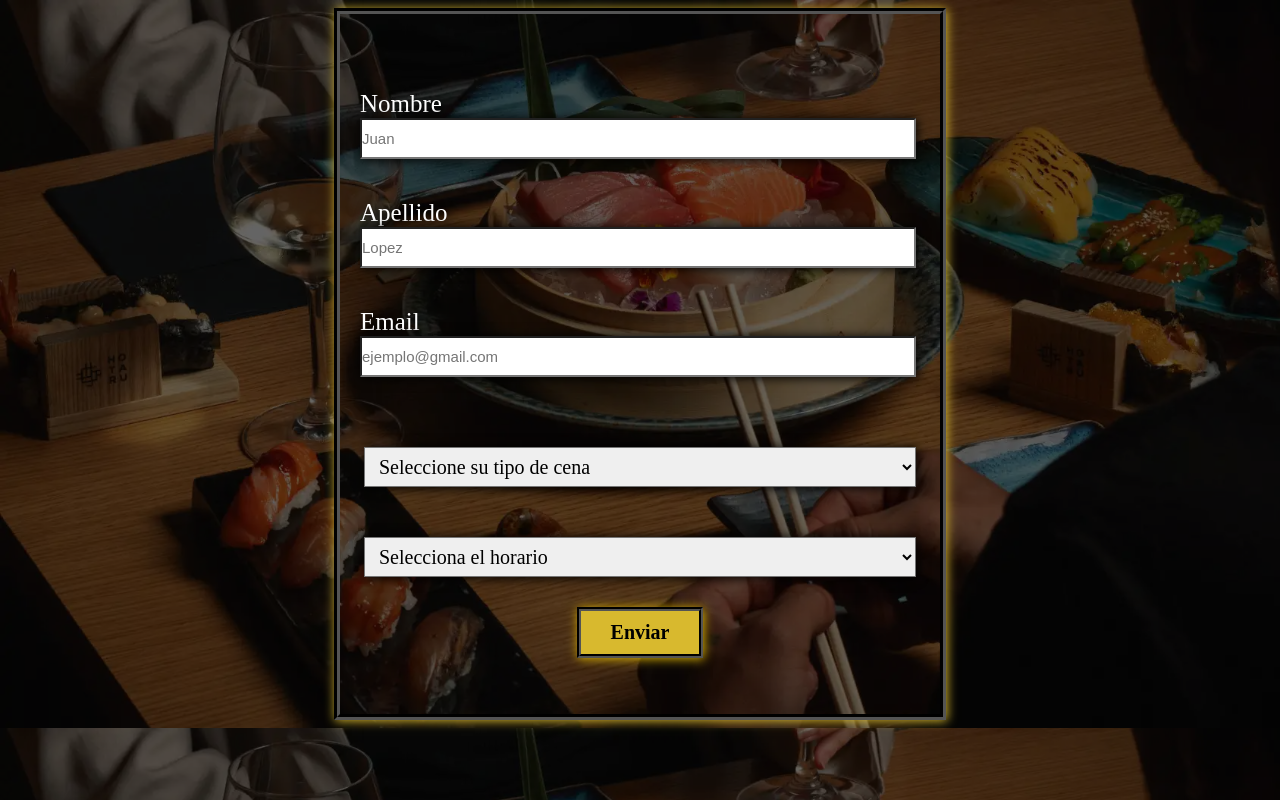
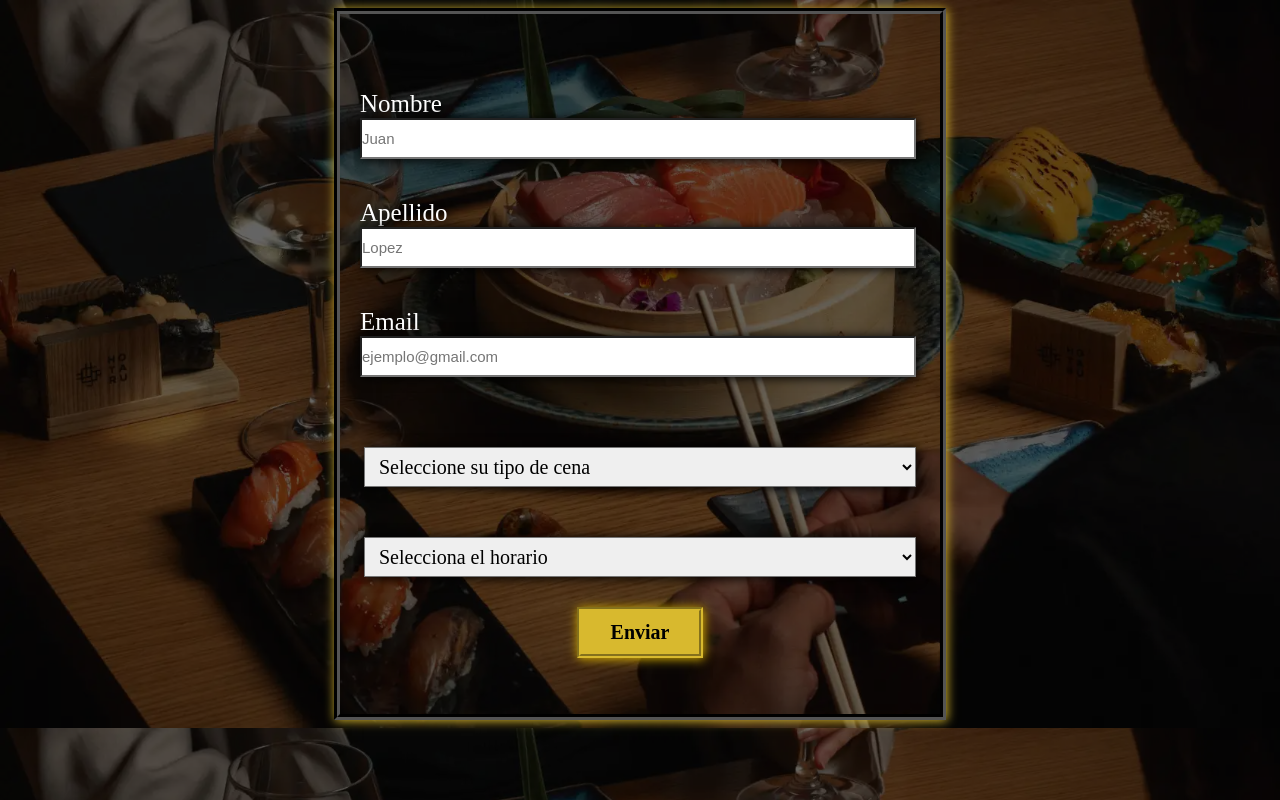
Before and after one commit to FacundoPascutti/Elfaroencantado.github.io, a plain HTML site: page form.html in a window 1280 px wide. Drawn offline with Linux system fonts and the light colour scheme.

Commit message:
Update styleform.css

```diff
--- a/styleform.css
+++ b/styleform.css
@@ -48,7 +48,7 @@ button {
     padding-left: 30px;
     font-family: 'Times New Roman', Times, serif;
     background-color: rgb(216, 185, 46);
-    border: 4px groove black;
+    border: 4px groove rgb(216, 185, 46);
     box-shadow: 1px 1px 10px rgb(218, 178, 3);
     margin-top: 30px;
     font-size: 20px;
```
